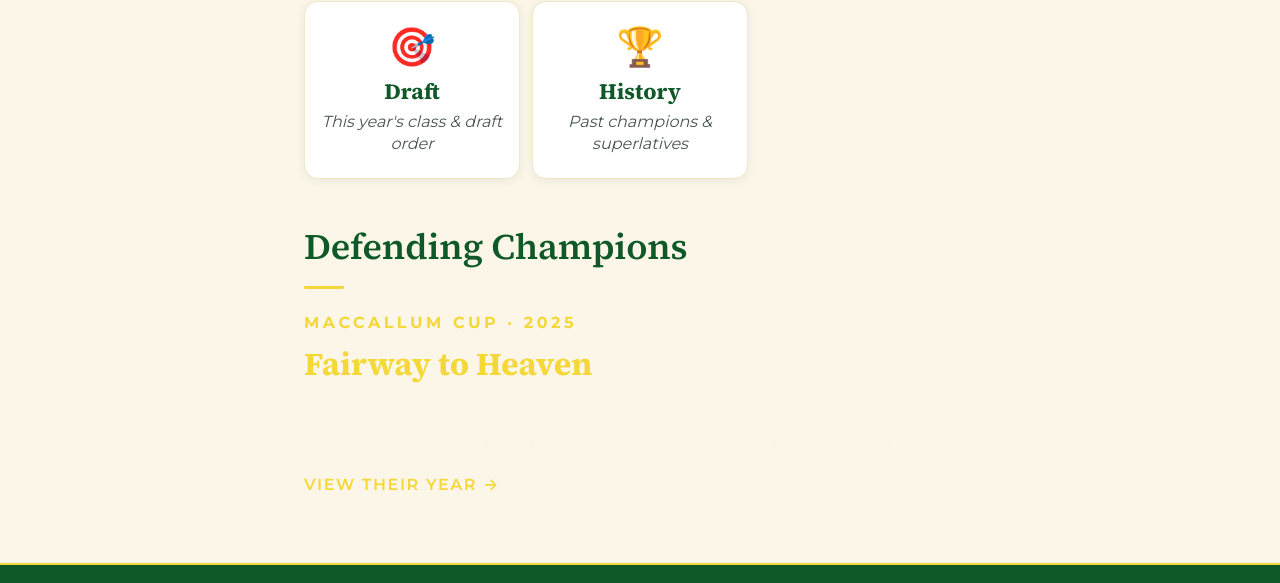
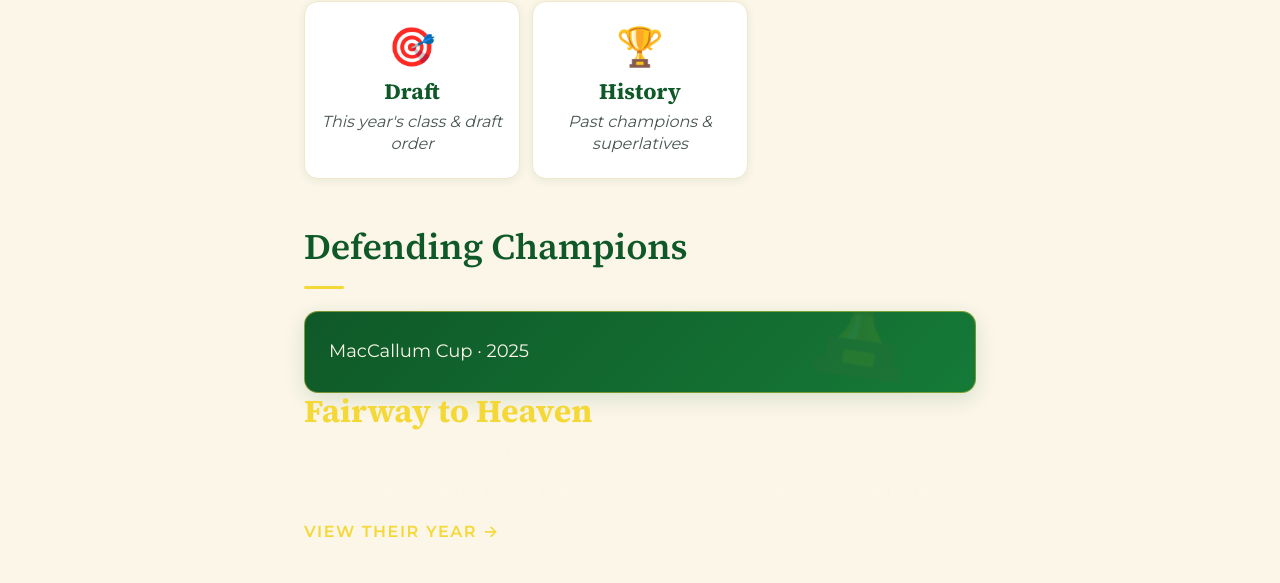
Before and after one commit to dillonmccallum1-del/the-amateurs, a plain HTML site: page Pages/index.html in a window 1280 px wide. Shown: the part 1603-2186 px from the top of the page. Drawn offline with Linux system fonts and the light colour scheme.

Commit message:
Update index.html

```diff
--- a/Pages/index.html
+++ b/Pages/index.html
@@ -104,6 +104,7 @@
 <section class="content">
   <h2 class="section-title">Defending Champions</h2>
   <div class="section-rule"></div>
+  <div class="defending-champ"
     <div class="defending-champ-label">MacCallum Cup &middot; 2025</div>
     <div class="defending-champ-team">Fairway to Heaven</div>
     <div class="defending-champ-year">The Little Myth &middot; 28 points</div>
@@ -111,6 +112,7 @@
       Geoffrey McVey (Captain) &middot; Dillon McCallum &middot; Jo&atilde;o Paulo Gurgel &middot; Jack Omilian
     </div>
     <span class="defending-champ-arrow">View their year &rarr;</span>
+  </div>
 </section>
 
 <!-- ===== FOOTER ===== -->
```
